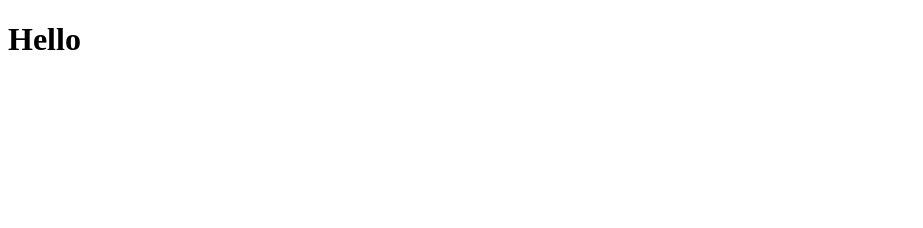
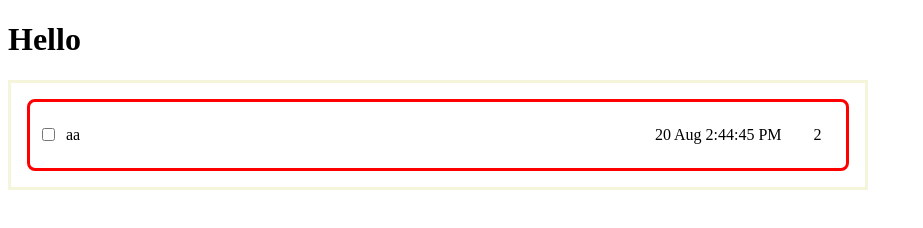
Before and after one commit to ramadanWasfi/Todo, a website built with webpack: page src/index.html in a window 1280 px wide. Shown: the whole page, without its empty margins (0-923 px from the left). Built offline with nearby package versions, Linux system fonts and the light colour scheme.

Commit message:
Create Task HTML div element with its style and test it in browser

```diff
--- a/src/Task.js
+++ b/src/Task.js
@@ -1,5 +1,6 @@
 import { format } from "date-fns";
 import { Priority } from "./Priority";
+import "./style.css";
 
 function Task(name = "test", description = "", priorityNumber = 1,
               date = format(new Date(), "d MMM h:m:s a")) {
@@ -25,4 +26,54 @@ function Task(name = "test", description = "", priorityNumber = 1,
             setPriority, getName, setName, getState, setState};
 }
 
-export {Task};
+function createTaskElement(task) {
+        const taskContainer = document.createElement("div");
+        taskContainer.setAttribute("class","taskContainer");
+
+        const taskMainContainer = document.createElement("div");
+        taskMainContainer.setAttribute("class","taskMainContainer");
+
+        const taskDescriptionContainer = document.createElement("div");
+        taskDescriptionContainer.setAttribute("class","taskDescriptionContainer");
+
+        const taskMainContainerLeftPart = document.createElement("div");
+        taskMainContainerLeftPart.setAttribute("class","taskMainContainerLeftPart");
+
+        const taskMainConainerRightPart = document.createElement("div");
+        taskMainConainerRightPart.setAttribute("class","taskMainConainerRightPart");
+
+
+        const taskDateElement = document.createElement('p');
+        taskDateElement.textContent = task.getDate();
+
+        const taskPriorityElement = document.createElement("div");
+        taskPriorityElement.textContent = task.getPriority().getNumber();
+
+        const taskDescriptionElement = document.createElement("label");
+        taskDescriptionElement.textContent = task.getDescription();
+        taskDescriptionElement.setAttribute("for","taskCheckBox");
+
+
+        const taskCheckBox = document.createElement("input");
+        taskCheckBox.setAttribute("type", "checkbox");
+        taskCheckBox.setAttribute("id","taskCheckBox");
+        taskCheckBox.setAttribute("name","task_state");
+
+        taskMainContainerLeftPart.appendChild(taskCheckBox);
+        taskMainContainerLeftPart.appendChild(taskDescriptionElement);
+
+        taskMainConainerRightPart.appendChild(taskDateElement);
+        taskMainConainerRightPart.appendChild(taskPriorityElement);
+
+        taskMainContainer.appendChild(taskMainContainerLeftPart);
+        taskMainContainer.appendChild(taskMainConainerRightPart);
+
+        taskContainer.appendChild(taskMainContainer);
+
+        return taskContainer;
+}
+
+
+
+
+export {Task, createTaskElement};
--- a/src/index.html
+++ b/src/index.html
@@ -7,5 +7,6 @@
 </head>
 <body>
     <h1>Hello</h1>
+    <div class="container"></div>
 </body>
 </html>
--- a/src/index.js
+++ b/src/index.js
@@ -1,9 +1,13 @@
-import {Task} from "./Task";
+import {Task, createTaskElement} from "./Task";
 import { Todo } from "./Todo";
+import "./style.css";
 
 const task = Task("task A", 'aa',2);
 const task2 = Task("task b", 'd', 1);
 task.setState("finished");
+const taskElement = createTaskElement(task);
+let container = document.querySelector(".container");
+container.appendChild(taskElement);
 
 const todo = Todo("a","b",[task, task2]);
 
--- /dev/null
+++ b/src/style.css
@@ -0,0 +1,33 @@
+.taskContainer {
+    display: grid;
+    grid-template-rows: 1fr;
+    grid-template-columns: 1fr;
+    padding: 16px;
+    border: 3px solid beige;
+    width:65%;
+}
+
+.taskMainContainer {
+    display: flex;
+    justify-content: space-around;
+    align-items: center;
+    padding: 8px;
+    border-radius: 8px;
+    border: 3px solid red;
+}
+
+.taskMainContainerLeftPart {
+    margin-right: auto;
+    display: flex;
+    gap: 8px;
+    justify-content: center;
+    align-items: center;
+}
+
+.taskMainConainerRightPart {
+    display: flex;
+    justify-content: center;
+    align-items: center;
+    gap: 32px;
+    margin-right: 16px;
+}
```
